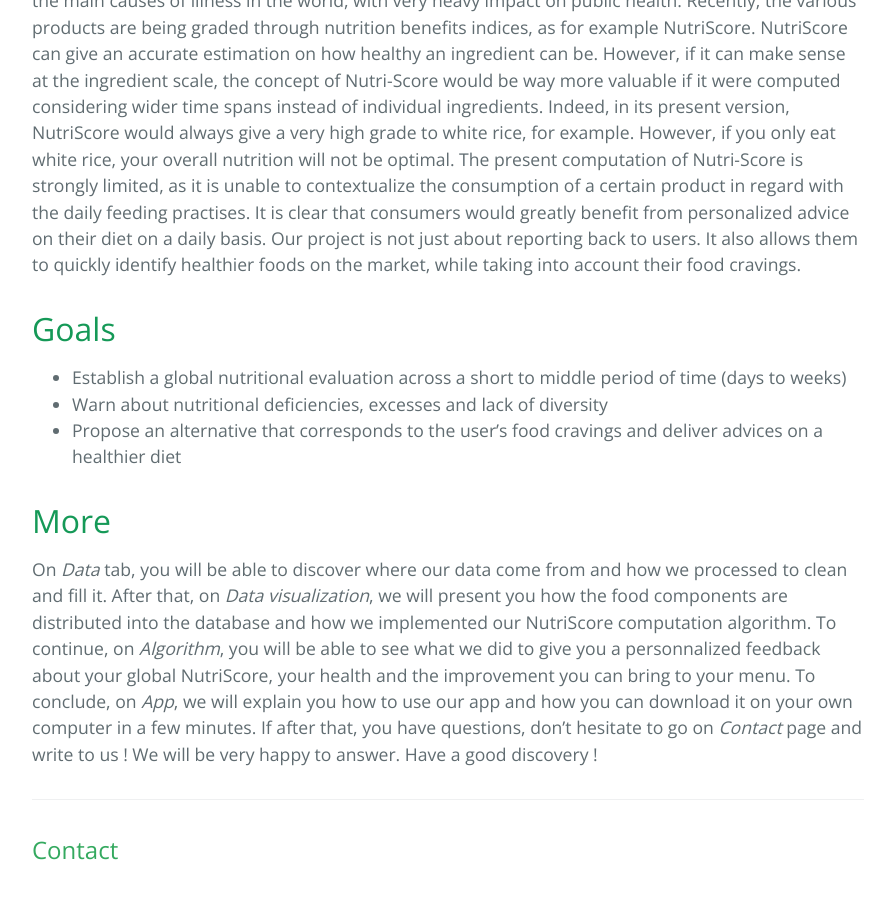
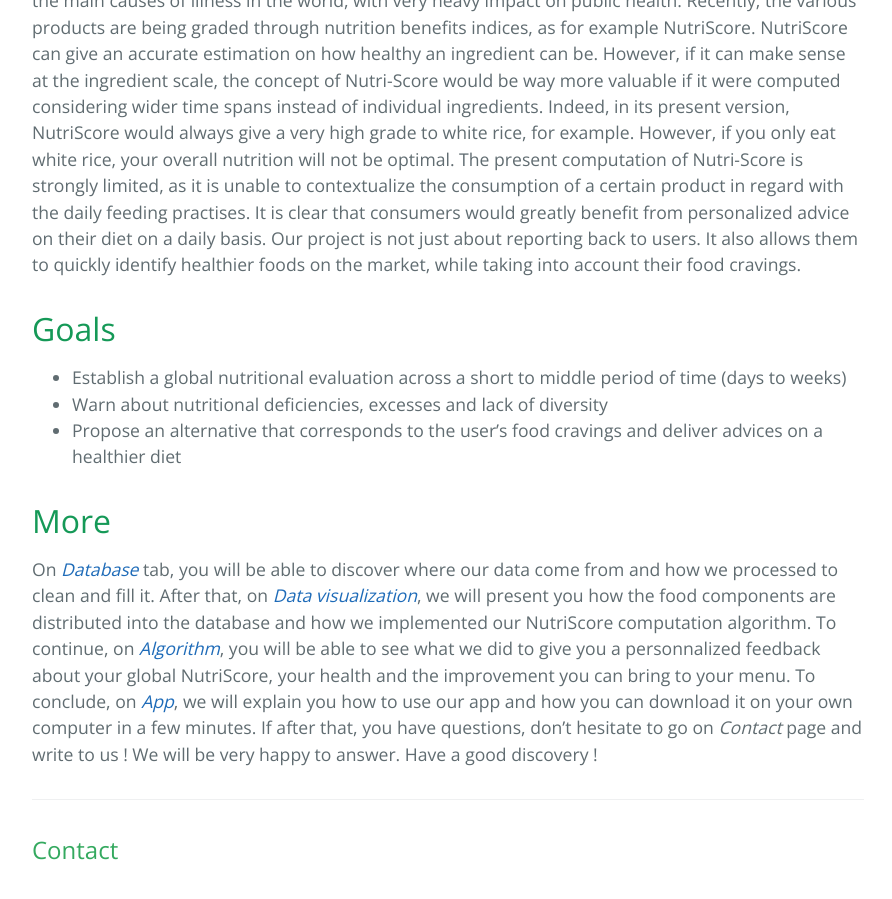
Before and after one commit to NutriTeam/Nutri_Score, a Jekyll site: the page built from home.md, in a window 1280 px wide and 900 px high, scrolled down 743 px. Shown: the whole window, without its empty margins (192-1084 px from the left). Built offline with Jekyll 4.4.1, drawn with Linux system fonts in a browser that asks for light colours.

Commit message:
Update home.md

```diff
--- a/home.md
+++ b/home.md
@@ -14,4 +14,4 @@ The nutrition is a major issue in the Western civilization. The bad eating habit
 * Propose an alternative that corresponds to the user's food cravings and deliver advices on a healthier diet
 
 ## More
-On _Data_ tab, you will be able to discover where our data come from and how we processed to clean and fill it. After that, on _Data visualization_, we will present you how the food components are distributed into the database and how we implemented our NutriScore computation algorithm. To continue, on _Algorithm_, you will be able to see what we did to give you a personnalized feedback about your global NutriScore, your health and the improvement you can bring to your menu. To conclude, on _App_, we will explain you how to use our app and how you can download it on your own computer in a few minutes. If after that, you have questions, don't hesitate to go on _Contact_ page and write to us ! We will be very happy to answer. Have a good discovery !
+On <a href="./database.html">_Database_</a> tab, you will be able to discover where our data come from and how we processed to clean and fill it. After that, on <a href="./Milestone_2.html">_Data visualization_</a>, we will present you how the food components are distributed into the database and how we implemented our NutriScore computation algorithm. To continue, on <a href="./algo.html">_Algorithm_</a>, you will be able to see what we did to give you a personnalized feedback about your global NutriScore, your health and the improvement you can bring to your menu. To conclude, on <a href="./app.html">_App_</a>, we will explain you how to use our app and how you can download it on your own computer in a few minutes. If after that, you have questions, don't hesitate to go on _Contact_ page and write to us ! We will be very happy to answer. Have a good discovery !
```
